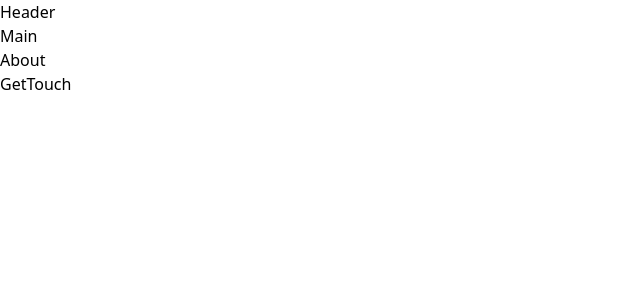
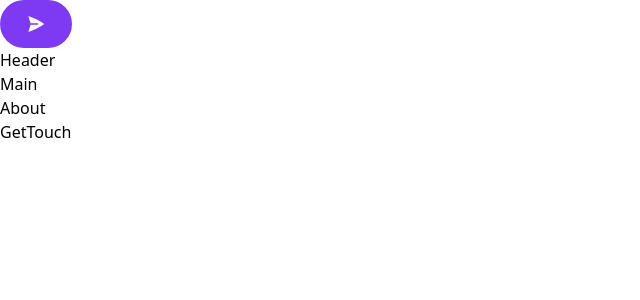
Before and after one commit to AlexJamisone/landing, a React (Create React App) app: page / in a window 1280 px wide. Shown: the top 300 px of the page, without its empty margins (0-640 px from the left). Built offline with nearby package versions, Linux system fonts and the light colour scheme.

Commit message:
Fix Icons in Button Component

```diff
--- a/package.json
+++ b/package.json
@@ -8,7 +8,6 @@
     "@testing-library/user-event": "^13.5.0",
     "react": "^18.2.0",
     "react-dom": "^18.2.0",
-    "react-icons": "^4.7.1",
     "react-scripts": "5.0.1",
     "web-vitals": "^2.1.4"
   },
--- a/src/App.jsx
+++ b/src/App.jsx
@@ -1,3 +1,4 @@
+import Button from './atomic/atoms/Button';
 import About from './components/About';
 import GetTouch from './components/GetTouch';
 import Header from './components/Header';
@@ -6,6 +7,7 @@ import Main from './components/Main';
 function App() {
 	return (
 		<>
+			<Button />
 			<Header />
 			<Main />
 			<About />
--- a/src/atomic/atoms/Button.jsx
+++ b/src/atomic/atoms/Button.jsx
@@ -1,14 +1,18 @@
-import { ReactComponent as IconSend } from '../../icons/Send.svg';
-import { ReactComponent as IconSendDisable } from '../../icons/DisableSend.svg';
+import SendIcon from '../../icons/SendIcon';
 const Button = ({ children, isDesabled }) => {
-	//find other way render button
 	return (
 		<button
 			disabled={isDesabled}
 			className="flex py-3 px-6 bg-lavender rounded-full gap-3 font-main text-xs font-semibold justify-center items-center text-white leading-6 hover:bg-[#6C2BD9] transition-all duration-150 active:border-[3px] active:border-solid border-[#CABFFD] disabled:bg-gray-light disabled:text-gray-dark disabled:active:border-none "
 		>
 			{children}
-			{isDesabled ? <IconSendDisable /> : <IconSend />}
+			<SendIcon
+				className={` ${
+					isDesabled
+						? 'fill-gray-dark stroke-gray-light'
+						: 'fill-white stroke-lavender'
+				}`}
+			/>
 		</button>
 	);
 };
--- a/src/icons/SendIcon.jsx
+++ b/src/icons/SendIcon.jsx
@@ -1,20 +1,20 @@
 const SendIcon = ({ className }) => (
 	<svg
-		width="21"
-		height="20"
-		viewBox="0 0 21 20"
+		width="24"
+		height="24"
+		viewBox="0 0 24 24"
 		fill="none"
 		xmlns="http://www.w3.org/2000/svg"
 	>
 		<path
             className={className}
-			d="M4.00004 9.99998L1.26904 1.12598C7.80185 3.02565 13.9624 6.02677 19.485 9.99998C13.9628 13.9738 7.80262 16.9755 1.27004 18.876L4.00004 9.99998ZM4.00004 9.99998H11.5Z"
-			fill="#FCFBFA"
+			d="M6.00004 12L3.26904 3.12598C9.80185 5.02565 15.9624 8.02677 21.485 12C15.9628 15.9738 9.80262 18.9755 3.27004 20.876L6.00004 12ZM6.00004 12H13.5H6.00004Z"
+			fill="#27272A"
 		/>
 		<path
             className={className}
-			d="M4.00004 9.99998L1.26904 1.12598C7.80185 3.02565 13.9624 6.02677 19.485 9.99998C13.9628 13.9738 7.80262 16.9755 1.27004 18.876L4.00004 9.99998ZM4.00004 9.99998H11.5"
-			stroke="#7E3AF2"
+			d="M6.00004 12L3.26904 3.12598C9.80185 5.02565 15.9624 8.02677 21.485 12C15.9628 15.9738 9.80262 18.9755 3.27004 20.876L6.00004 12ZM6.00004 12H13.5"
+			stroke="#FCFBFA"
 			stroke-width="1.5"
 			stroke-linecap="round"
 			stroke-linejoin="round"
```
Also changed, not shown: 1 other file (tests, documents, lock files or other folders).
